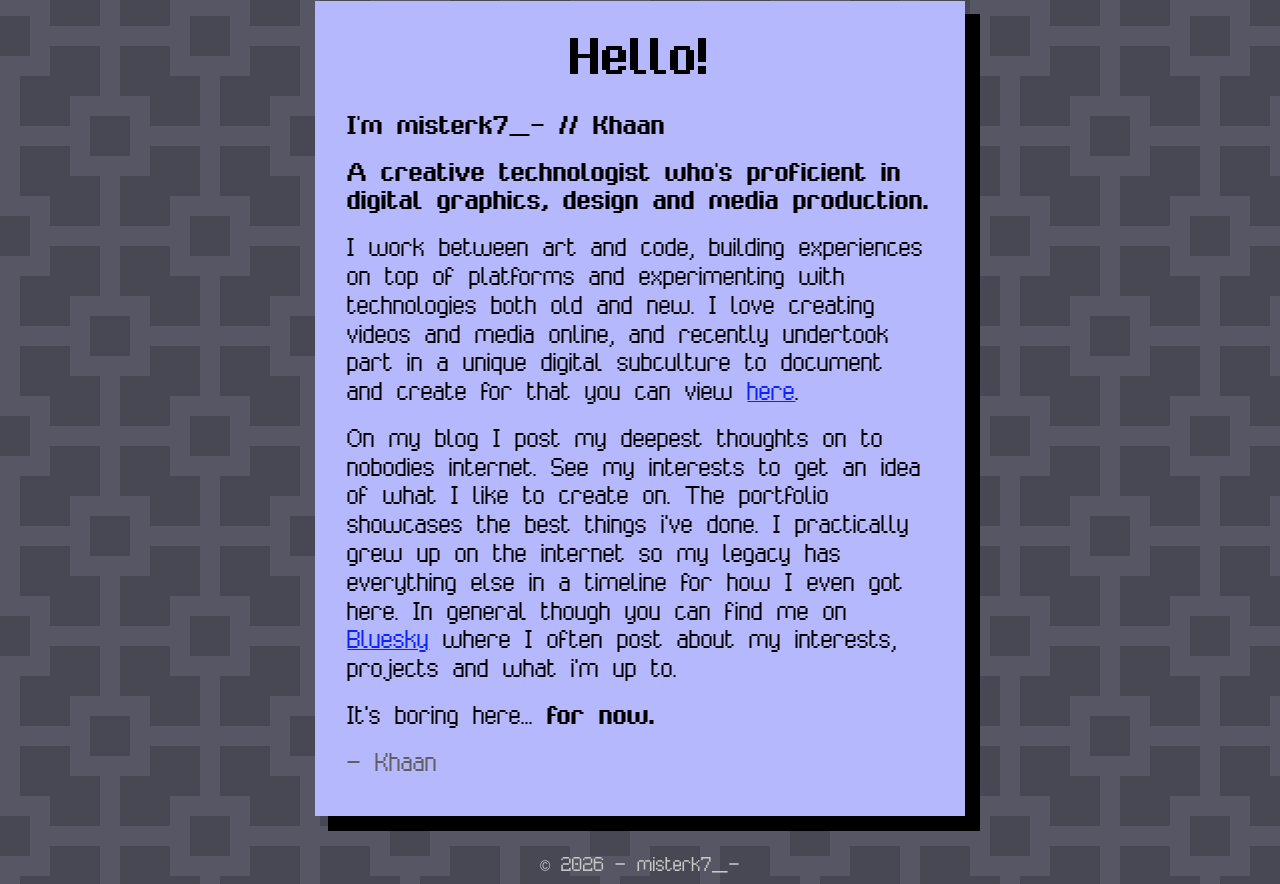
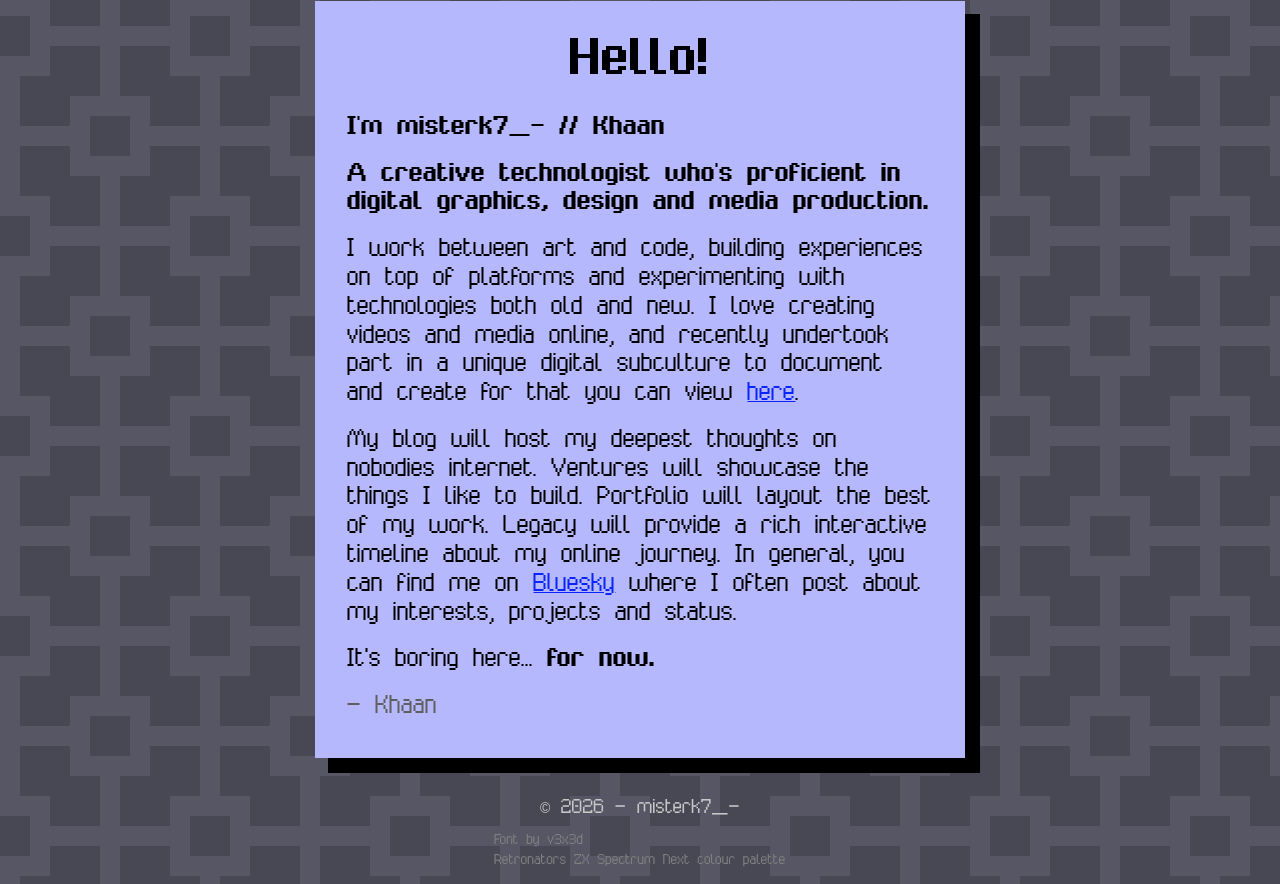
Before and after one commit to mistrk7/site, an Eleventy site: page src/index.html in a window 1280 px wide. Shown: the part 374-1258 px from the top of the page. Built offline with nearby package versions, Linux system fonts and the light colour scheme; Eleventy itself is replaced by a stand-in of ours; files that its build step writes are made by us from their sources.

Commit message:
Update wording

```diff
--- a/src/index.html
+++ b/src/index.html
@@ -6,7 +6,7 @@ title: Hello!
 <p><b>A creative technologist who's proficient in digital graphics, design and media production. </p></b>
 <p>I work between art and code, building experiences on top of platforms and experimenting with technologies both old and new. I love creating videos and media online, and recently undertook part in a unique digital subculture to document and create for that you can view <a href="https://www.youtube.com/@misterk-in">here</a>.
 </p>
-<p>On my blog I post my deepest thoughts on to nobodies internet. See my interests to get an idea of what I like to create on. The portfolio showcases the best things i've done. I practically grew up on the internet so my legacy has everything else in a timeline for how I even got here. In general though you can find me on <a href="https://bsky.app/profile/misterk.in">Bluesky</a> where I often post about my interests, projects and what i'm up to. </p>
+<p>My blog will host my deepest thoughts on nobodies internet. Ventures will showcase the things I like to build. Portfolio will layout the best of my work. Legacy will provide a rich interactive timeline about my online journey. In general, you can find me on <a href="https://bsky.app/profile/misterk.in">Bluesky</a> where I often post about my interests, projects and status. </p>
 <p>It's boring here... <b>for now.</b></p>
 <p style="color: rgb(95, 95, 95);">
     - Khaan
```
Also changed, not shown: src/blog.html (+1 -1 lines).
